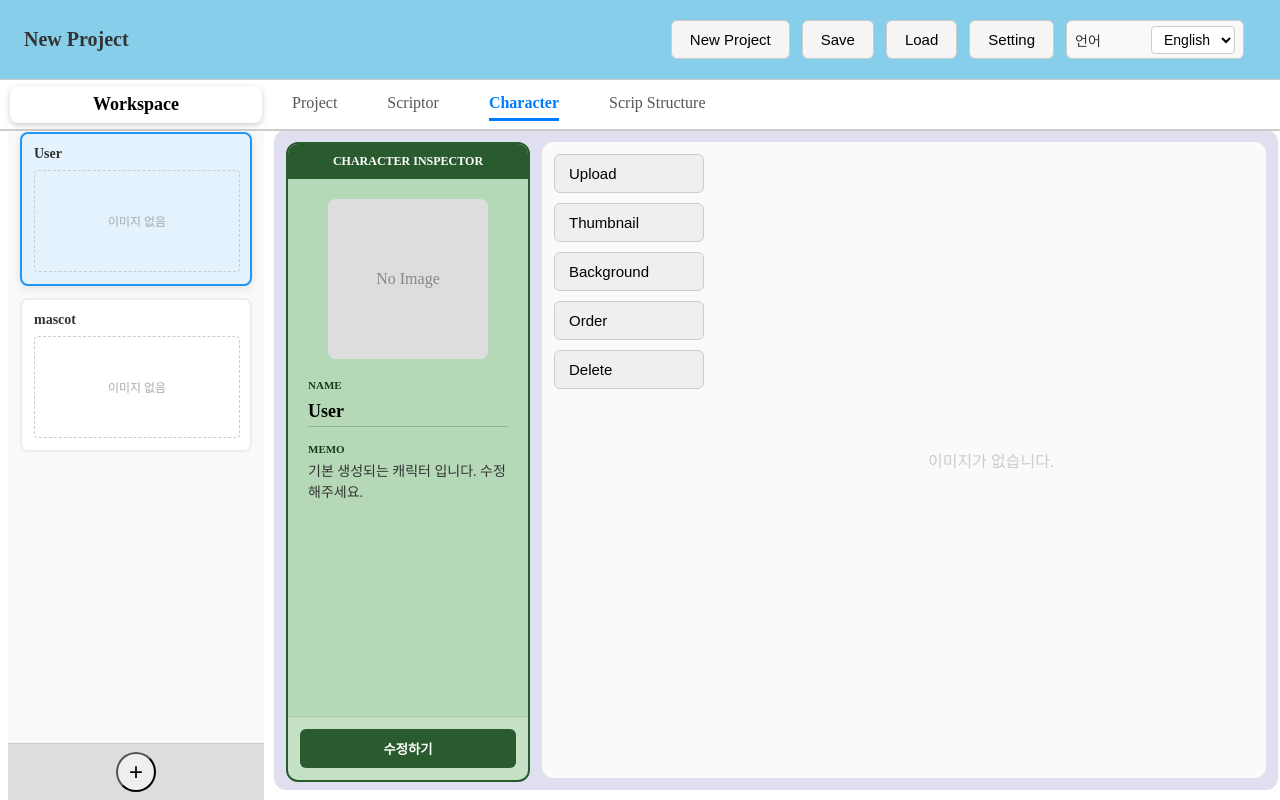
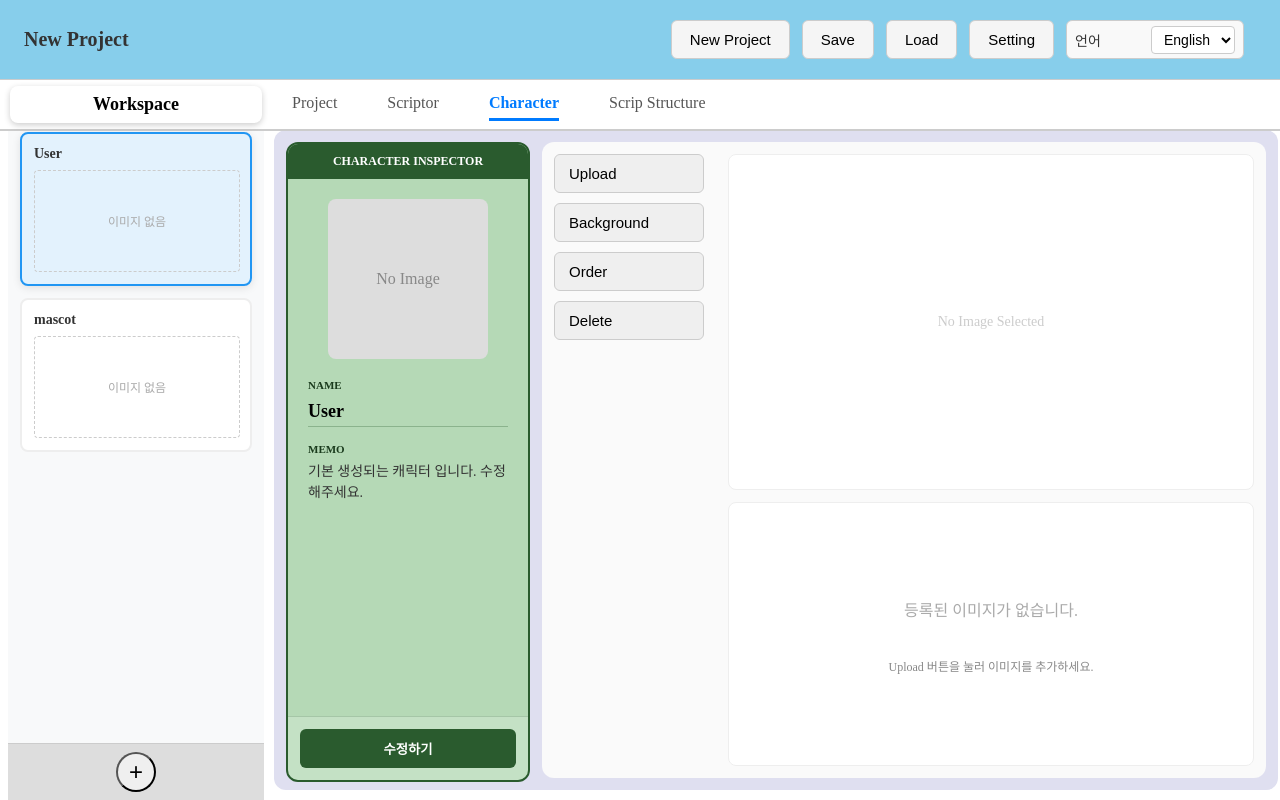
Before and after one commit to andoricano/JsonGenerator, a React (Vite) app: page / in a window 1280 px wide. Both pictures are taken after a click on the element "Character". Built offline with nearby package versions, Linux system fonts and the light colour scheme.

Commit message:
[feat] Character image 관리 방식을  slider 방식이 아닌 grid로 변경.

```diff
--- /dev/null
+++ b/src/components/main/tab/character/image/CharacterImageGrid.tsx
@@ -0,0 +1,111 @@
+import React from 'react';
+
+type CharacterImageGridProps = {
+    imgList: string[]; // 스토어의 previewUrls를 직접 받음
+    selectedIdx: number;
+    onSelected: (index: number) => void;
+};
+
+export default function CharacterImageGrid({
+    imgList,
+    selectedIdx,
+    onSelected,
+}: CharacterImageGridProps) {
+
+    if (imgList.length === 0) {
+        return (
+            <div style={styles.emptyState}>
+                <p>등록된 이미지가 없습니다.</p>
+                <p style={{ fontSize: '12px', color: '#888' }}>Upload 버튼을 눌러 이미지를 추가하세요.</p>
+            </div>
+        );
+    }
+
+    return (
+        <div style={styles.scrollContainer}>
+            <div style={styles.gridContainer}>
+                {imgList.map((src, i) => (
+                    <div
+                        key={`${src}-${i}`}
+                        onClick={() => onSelected(i)}
+                        style={{
+                            ...styles.imageCard,
+                            border: i === selectedIdx ? "4px solid #4caf50" : "2px solid #eee",
+                            transform: i === selectedIdx ? "scale(0.98)" : "scale(1)",
+                        }}
+                    >
+                        <img src={src} alt={`char-img-${i}`} style={styles.image} />
+
+                        {/* 현재 선택된 이미지 표시 (배지) */}
+                        {i === selectedIdx && (
+                            <div style={styles.selectedBadge}>SELECTED</div>
+                        )}
+
+                        {/* 인덱스 표시 */}
+                        <div style={styles.indexTag}>{i + 1}</div>
+                    </div>
+                ))}
+            </div>
+        </div>
+    );
+}
+
+const styles: Record<string, React.CSSProperties> = {
+    scrollContainer: {
+        width: "100%",
+        height: "100%",
+        overflowY: "auto",
+        padding: "10px",
+        boxSizing: "border-box",
+    },
+    gridContainer: {
+        display: "grid",
+        gridTemplateColumns: "repeat(auto-fill, minmax(150px, 1fr))",
+        gap: "16px",
+        paddingBottom: "20px",
+    },
+    imageCard: {
+        position: "relative",
+        aspectRatio: "1/1",
+        borderRadius: "12px",
+        overflow: "hidden",
+        cursor: "pointer",
+        backgroundColor: "#fff",
+        transition: "all 0.2s ease-in-out",
+        boxShadow: "0 2px 8px rgba(0,0,0,0.1)",
+    },
+    image: {
+        width: "100%",
+        height: "100%",
+        objectFit: "cover",
+    },
+    selectedBadge: {
+        position: "absolute",
+        top: "8px",
+        left: "8px",
+        backgroundColor: "#4caf50",
+        color: "white",
+        fontSize: "10px",
+        fontWeight: "bold",
+        padding: "2px 6px",
+        borderRadius: "4px",
+        boxShadow: "0 2px 4px rgba(0,0,0,0.2)",
+    },
+    indexTag: {
+        position: "absolute",
+        bottom: "4px",
+        right: "6px",
+        color: "rgba(255,255,255,0.8)",
+        fontSize: "11px",
+        textShadow: "1px 1px 2px rgba(0,0,0,0.8)",
+    },
+    emptyState: {
+        display: "flex",
+        flexDirection: "column",
+        justifyContent: "center",
+        alignItems: "center",
+        height: "100%",
+        color: "#aaa",
+        gap: "8px",
+    }
+};
--- a/src/components/main/tab/character/image/CharacterWorkspace.tsx
+++ b/src/components/main/tab/character/image/CharacterWorkspace.tsx
@@ -1,60 +1,70 @@
-import { useState, useEffect } from "react";
+import { useState } from "react";
 import AsideToolbar from "../image/AsideToolbar";
-import CharacterImageSlider from "./CharacterImageSlider";
 import ImageUploaderDialog from "./CharacterImageUploader";
 import { useStore } from "../../../../../stores/useStore";
+import { AppState } from "../../../../../stores/storeType";
+import CharacterImageGrid from "./CharacterImageGrid";
 
 export default function CharacterWorkspace() {
-  const selectedCharacter = useStore((state) => state.selectedCharacter);
-  const addCharacterImage = useStore((state) => state.addCharacterImage);
-  const changeCharacterThumbnail = useStore((state) => state.changeCharacterThumbnail);
+  const selectedCharacter = useStore((state: AppState) => state.selectedCharacter);
+  const addCharacterImage = useStore((state: AppState) => state.addCharacterImage);
+  const changeCharacterThumbnail = useStore((state: AppState) => state.changeCharacterThumbnail);
 
   const [isDialogOpen, setIsDialogOpen] = useState(false);
-  const [selectedIdx, setSelectedIdx] = useState<number>(0);
 
-  useEffect(() => {
-    if (selectedCharacter) {
-      setSelectedIdx(selectedCharacter.selectedImageIndex);
-    }
-  }, [selectedCharacter?.selectedImageIndex]);
+  if (!selectedCharacter) {
+    return <div style={styles.empty}>캐릭터를 선택해주세요.</div>;
+  }
 
-  const openDialog = () => setIsDialogOpen(true);
-  const closeDialog = () => setIsDialogOpen(false);
+  const handleSelectIndex = (idx: number) => {
+    changeCharacterThumbnail(idx);
+  };
 
   const handleAddImage = (file: File) => {
-    if (!selectedCharacter) return;
     addCharacterImage(file);
-    setSelectedIdx(selectedCharacter.img.length);
   };
 
-  const fileList = selectedCharacter?.img ?? [];
+  const buttons = [
+    { label: "Upload", onClick: () => setIsDialogOpen(true) },
+    { label: "Background", onClick: () => console.log("Background logic") },
+    { label: "Order", onClick: () => console.log("Order logic") },
+    { label: "Delete", onClick: () => console.log("Delete logic") },
+  ];
 
-  const buttons = [
-    { label: "Upload", onClick: openDialog },
-    { label: "Thumbnail", onClick: () => changeCharacterThumbnail(selectedIdx) },
-    { label: "Background", onClick: () => console.log("Background") },
-    { label: "Order", onClick: () => console.log("Order") },
-    { label: "Delete", onClick: () => console.log("Delete") },
-  ];
+  const currentPreviewUrl = selectedCharacter.previewUrls[selectedCharacter.thumbnail];
 
   return (
     <div style={styles.container}>
       <AsideToolbar buttons={buttons} />
 
       <div style={styles.mainArea}>
-        {selectedCharacter && (
-          <CharacterImageSlider
-            imgList={fileList}
-            selectedIdx={selectedIdx}
-            onSelected={setSelectedIdx}
+        {/* 상단: 크게 보여주는 이미지 섹션 */}
+        <div style={styles.viewerSection}>
+          {currentPreviewUrl ? (
+            <img
+              src={currentPreviewUrl}
+              alt="Selected Large"
+              style={styles.largeImage}
+            />
+          ) : (
+            <div style={styles.noImageBadge}>No Image Selected</div>
+          )}
+        </div>
+
+        {/* 하단: 그리드 갤러리 섹션 */}
+        <div style={styles.gridSection}>
+          <CharacterImageGrid
+            imgList={selectedCharacter.previewUrls}
+            selectedIdx={selectedCharacter.thumbnail}
+            onSelected={handleSelectIndex}
           />
-        )}
+        </div>
       </div>
 
       <ImageUploaderDialog
         isOpen={isDialogOpen}
         onConfirm={handleAddImage}
-        onClose={closeDialog}
+        onClose={() => setIsDialogOpen(false)}
       />
     </div>
   );
@@ -71,14 +81,56 @@ const styles: Record<string, React.CSSProperties> = {
     boxSizing: "border-box",
     backgroundColor: "#fafafa",
     borderRadius: "12px",
+    overflow: "hidden"
   },
 
   mainArea: {
     flex: 1,
     display: "flex",
+    flexDirection: "column",
+    padding: "12px",
+    boxSizing: "border-box",
+    gap: "12px",
+    height: "100%"
+  },
+
+  viewerSection: {
+    flex: 1.2,
+    display: "flex",
     alignItems: "center",
     justifyContent: "center",
-    padding: "12px",
-    boxSizing: "border-box",
+    backgroundColor: "#fff",
+    borderRadius: "8px",
+    border: "1px solid #eee",
+    overflow: "hidden",
+    padding: "10px"
   },
+
+  largeImage: {
+    maxWidth: "100%",
+    maxHeight: "100%",
+    objectFit: "contain",
+    borderRadius: "4px"
+  },
+
+  gridSection: {
+    flex: 1,
+    backgroundColor: "#fff",
+    borderRadius: "8px",
+    border: "1px solid #eee",
+    overflow: "hidden"
+  },
+
+  noImageBadge: {
+    color: "#ccc",
+    fontSize: "14px"
+  },
+
+  empty: {
+    flex: 1,
+    display: "flex",
+    justifyContent: "center",
+    alignItems: "center",
+    color: "#999"
+  }
 };
--- a/src/components/main/tab/character/info/CharacterInspector.tsx
+++ b/src/components/main/tab/character/info/CharacterInspector.tsx
@@ -10,7 +10,6 @@ export default function CharacterInspector() {
     const [tempName, setTempName] = useState("");
     const [tempMemo, setTempMemo] = useState("");
 
-    // 캐릭터가 바뀌면 상태 초기화
     useEffect(() => {
         if (selectedCharacter) {
             setTempName(selectedCharacter.name);
@@ -25,16 +24,15 @@ export default function CharacterInspector() {
 
     const profileUrl = selectedCharacter.previewUrls?.[selectedCharacter.thumbnail] || null;
 
-    // 이름이 비어있는지 확인 (저장 버튼 활성화 조건)
     const isNameValid = tempName.trim().length > 0;
 
     const handleSave = () => {
-        if (!isNameValid) return; // 이름이 없으면 저장 불가
+        if (!isNameValid) return;
 
         updateSelectedCharacter({
             ...selectedCharacter,
             name: tempName.trim(),
-            memo: tempMemo, // 메모는 빈 값 허용
+            memo: tempMemo,
         });
         setIsEditing(false);
     };
@@ -54,7 +52,6 @@ export default function CharacterInspector() {
                     {profileUrl ? (
                         <div style={styles.imageContainer}>
                             <img src={profileUrl} alt={selectedCharacter.name} style={styles.image} />
-                            <div style={styles.imageTag}>Thumbnail</div>
                         </div>
                     ) : (
                         <div style={styles.placeholderImage}>No Image</div>
@@ -134,7 +131,6 @@ const styles: Record<string, React.CSSProperties> = {
     imageWrapper: { display: "flex", justifyContent: "center" },
     imageContainer: { position: "relative", width: "100%", maxWidth: "160px" },
     image: { width: "100%", aspectRatio: "1/1", borderRadius: "8px", objectFit: "cover", border: "2px solid #2a5b2e", backgroundColor: "white" },
-    imageTag: { position: "absolute", bottom: "4px", right: "4px", backgroundColor: "rgba(42, 91, 46, 0.8)", color: "white", padding: "2px 6px", fontSize: "10px", borderRadius: "4px" },
     inspectorFields: { display: "flex", flexDirection: "column", gap: "16px" },
     field: { display: "flex", flexDirection: "column", gap: "6px" },
     fieldLabel: { fontSize: "11px", fontWeight: "bold", color: "#1a3b1d" },
```
